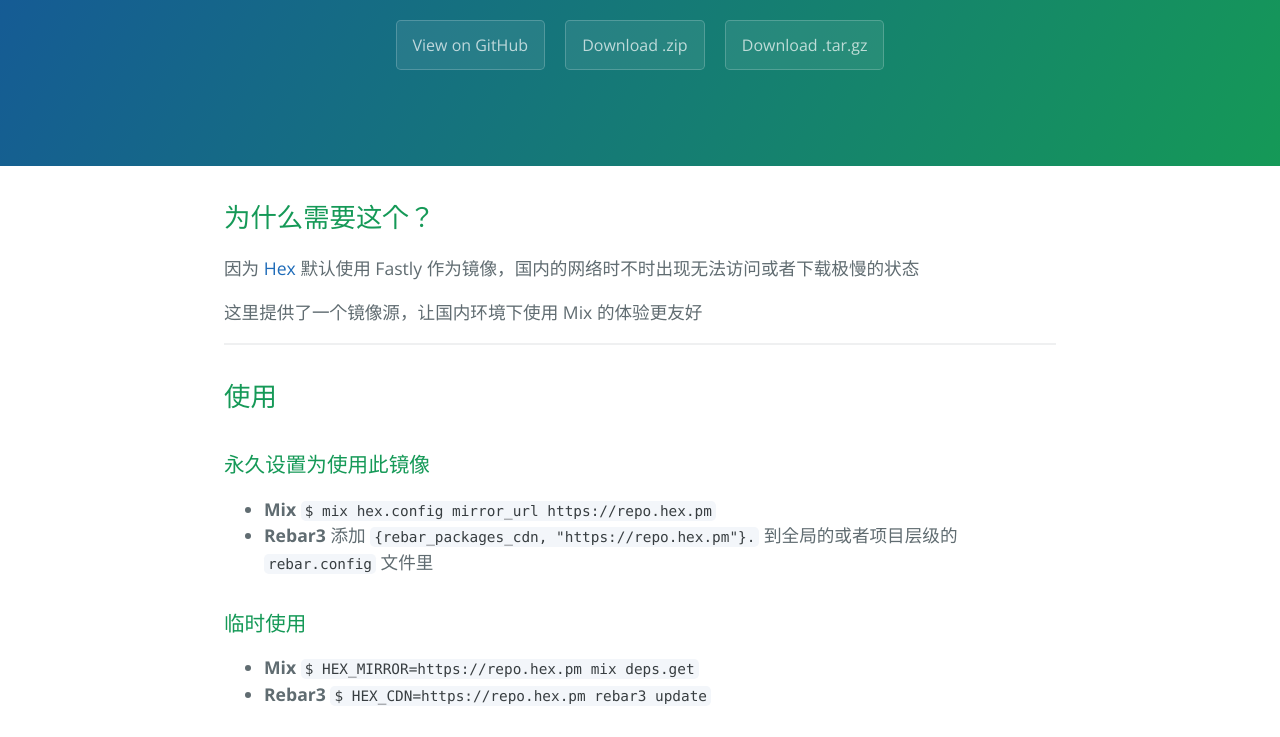
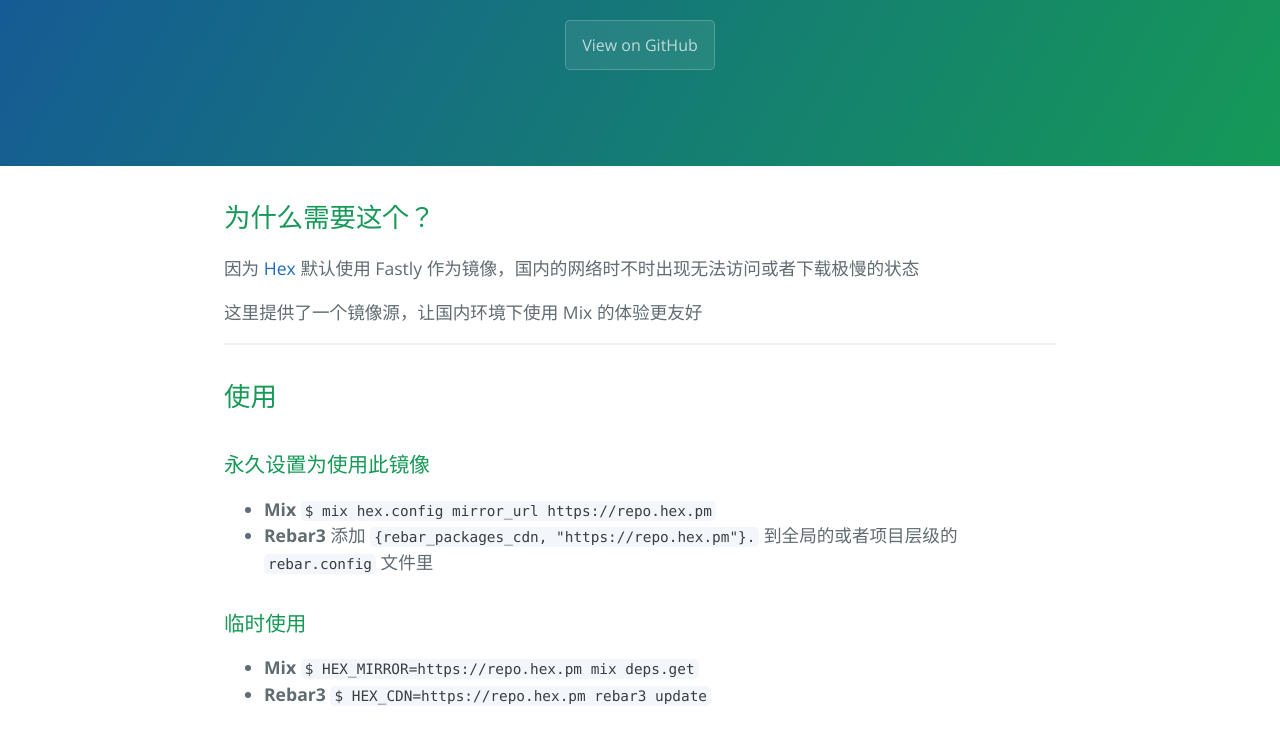
Before and after one commit to linjunpop/hex-mirror, a plain HTML site: page index.html in a window 1280 px wide. Shown: the part 170-907 px from the top of the page. Drawn offline with nearby package versions, Linux system fonts and the light colour scheme.

Commit message:
Remove download button.

```diff
--- a/index.html
+++ b/index.html
@@ -14,8 +14,6 @@
       <h1 class="project-name">Hex Mirror</h1>
       <h2 class="project-tagline"></h2>
       <a href="https://github.com/linjunpop/hex-mirror" class="btn">View on GitHub</a>
-      <a href="https://github.com/linjunpop/hex-mirror/zipball/master" class="btn">Download .zip</a>
-      <a href="https://github.com/linjunpop/hex-mirror/tarball/master" class="btn">Download .tar.gz</a>
     </section>
 
     <section class="main-content">
```
